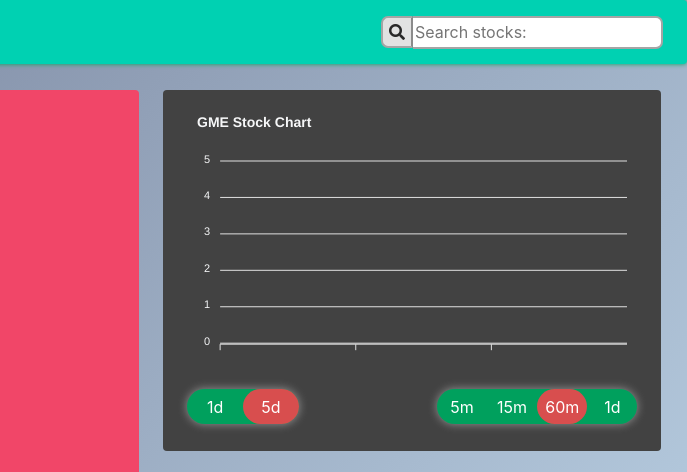
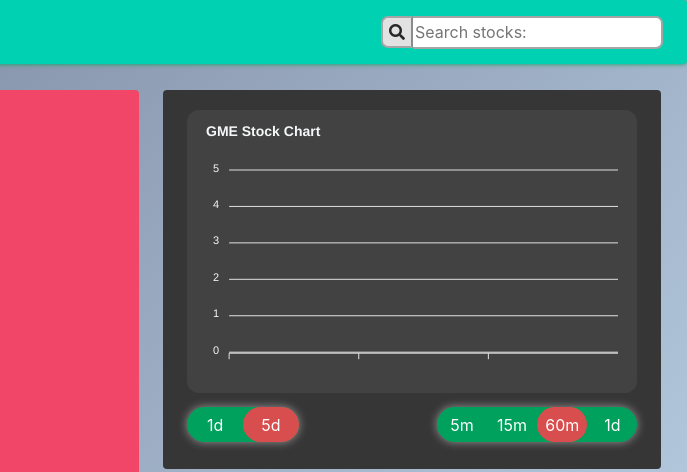
Before and after one commit to roberttilton/StockOven, a plain HTML site: page index.html in a window 1280 px wide. Shown: the top 472 px of the page, 593-1280 px from the left. Drawn offline with nearby package versions, Linux system fonts and the light colour scheme; no server answers; a web font is replaced by a local one.

Commit message:
touch up stock graph css

```diff
--- a/assets/css/graph-component.css
+++ b/assets/css/graph-component.css
@@ -3,8 +3,14 @@
 #stock-graph-container {
 	display: grid !important;
 	grid-template-rows: auto 3em;
+	background-color: #363636;
+	row-gap: .5em;
+}
+
+#stock-graph {
+	border-radius: 12px;
 	background-color: #424242;
-	row-gap: .5em;
+	padding: 2%;
 }
 
 label {
```
